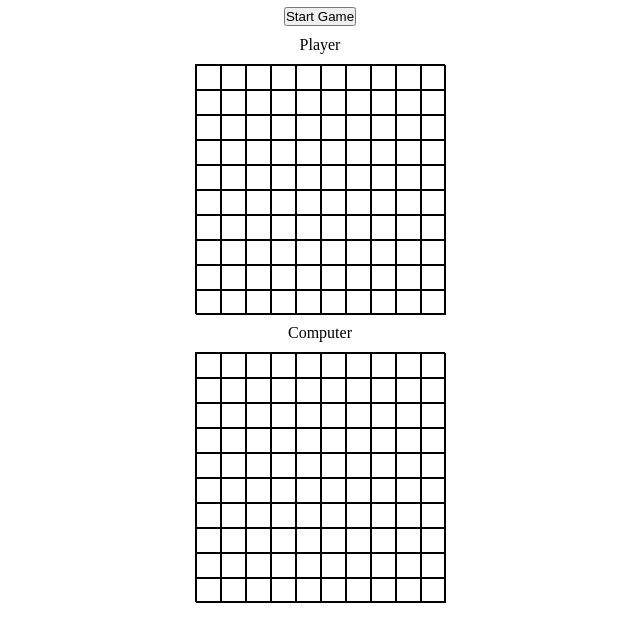
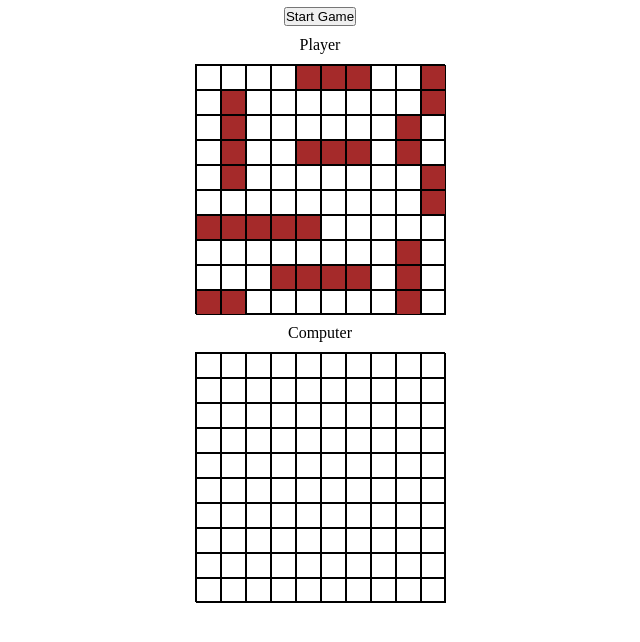
Before and after one commit to Melanie-J-Baker/battleships, a website built with webpack: page dist/index.html in a window 1280 px wide. Shown: the part 50-692 px from the top of the page, without its empty margins (320-960 px from the left). Built offline with nearby package versions, Linux system fonts and the light colour scheme.

Commit message:
Create loop to place ships on player board

```diff
--- a/src/index.js
+++ b/src/index.js
@@ -26,11 +26,6 @@ const Game = () => {
 
   createBoardGrids(player);
 
-  //const playerSquares = document.getElementsByClassName("pSquare");
-  //for (const square of document.getElementsByClassName("pSquare")){
-  //  square.id = `${player.availableMoves[i]}`
-  //}
-
   playerBoard.newShip(["G1", "G2", "G3", "G4", "G5"]);
   playerBoard.newShip(["B2", "C2", "D2", "E2"]);
   playerBoard.newShip(["I4", "I5", "I6", "I7"]);
@@ -52,9 +47,14 @@ const Game = () => {
   computerBoard.newShip(["E5", "F5"]);
   computerBoard.newShip(["B4", "C4"]);
 
-  //const squares = document.getElementsByClassName("square");
-  //if ()
-  //}
+  const playerSquares = document.getElementById("playerGrid").children;
+  console.log(playerSquares);
+  for (let i in playerSquares) {
+    let gridCoord = playerSquares[i].id.slice(1);
+    if (playerBoard.occupied.includes(gridCoord)) {
+      playerSquares[i].className = "square pSquare occupied";
+    }
+  }
 };
 
 Game();
--- a/src/style.css
+++ b/src/style.css
@@ -38,3 +38,7 @@ button {
 .square {
   border: 1px solid black;
 }
+
+.occupied {
+  background-color: brown;
+}
```
Also changed, not shown: dist/main.js.
